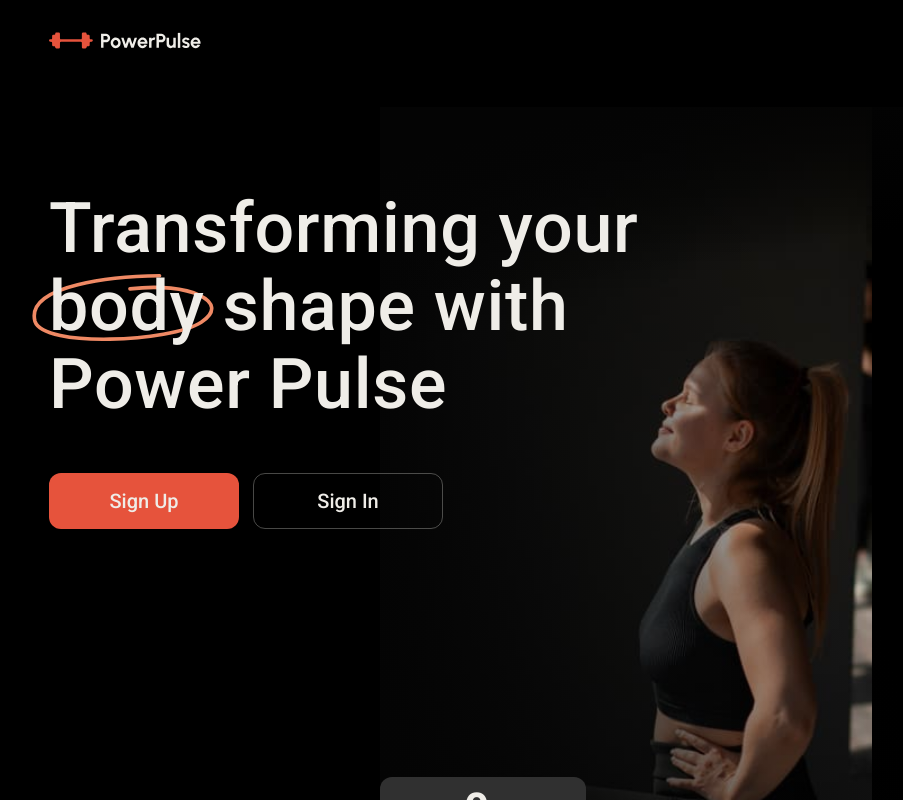
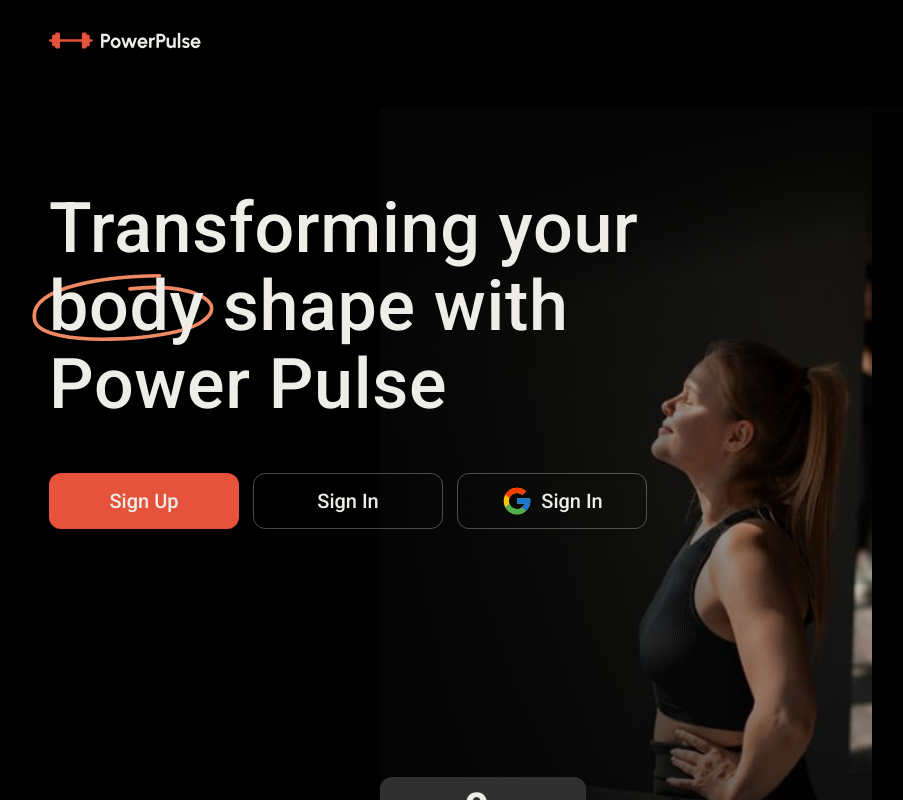
Before and after one commit to DeadMakar/PowerPulseTeamPoject, a React (Vite) app: page /PowerPulseTeamPoject/welcome in a window 1280 px wide. Shown: the top 800 px of the page, without its empty margins (239-1142 px from the left). Built offline with nearby package versions, Linux system fonts and the light colour scheme; no server answers.

Commit message:
add google button

```diff
--- a/src/pages/WelcomePage/WelcomePage.jsx
+++ b/src/pages/WelcomePage/WelcomePage.jsx
@@ -1,5 +1,6 @@
 import {
   BgWrapper,
+  GoogleLink,
   HeroContainer,
   HeroSignInLink,
   HeroSignUpLink,
@@ -15,6 +16,12 @@ import { Container } from '../../styles/GlobalStyles';
 import { StyleSheetManager } from 'styled-components';
 
 const WelcomePage = () => {
+  const handleGoogleLogin = (e) => {
+    e.preventDefault();
+    // Додайте код для автентифікації через Google тут
+    console.log('Sign in with Google clicked!');
+  };
+
   return (
     <StyleSheetManager>
       <Container>
@@ -28,6 +35,12 @@ const WelcomePage = () => {
             <LinkWrapper>
               <HeroSignUpLink to={'/signup'}>Sign Up</HeroSignUpLink>
               <HeroSignInLink to={'/signin'}>Sign In</HeroSignInLink>
+              <GoogleLink href="#" onClick={handleGoogleLogin}>
+                <svg>
+                  <use href={`${sprite}#icon-google`}></use>
+                </svg>
+                Sign In
+              </GoogleLink>
             </LinkWrapper>
           </HeroWrapper>
           <BgWrapper>{<StatisticsInfo />}</BgWrapper>
--- a/src/pages/WelcomePage/WelcomePage.styled.js
+++ b/src/pages/WelcomePage/WelcomePage.styled.js
@@ -199,3 +199,34 @@ export const BgWrapper = styled.div`
     width: 45%;
   }
 `;
+
+export const GoogleLink = styled.a`
+  display: flex;
+  align-items: center;
+  justify-content: center;
+  text-decoration: none;
+  padding: 8px 16px;
+  cursor: pointer;
+  border-radius: 12px;
+  border: 1px solid rgba(239, 237, 232, 0.3);
+  color: #efede8;
+  font-family: Roboto;
+  font-style: normal;
+  font-weight: 500;
+  line-height: 18px;
+  font-size: 20px;
+  line-height: 24px;
+  width: 190px;
+  height: 56px;
+
+  &:hover,
+  &:focus {
+    border: 1px solid ${globalColor.colorOrange};
+  }
+
+  svg {
+    width: 32px;
+    height: 32px;
+    margin-right: 8px;
+  }
+`;
```
Also changed, not shown: src/assets/sprite.svg.
